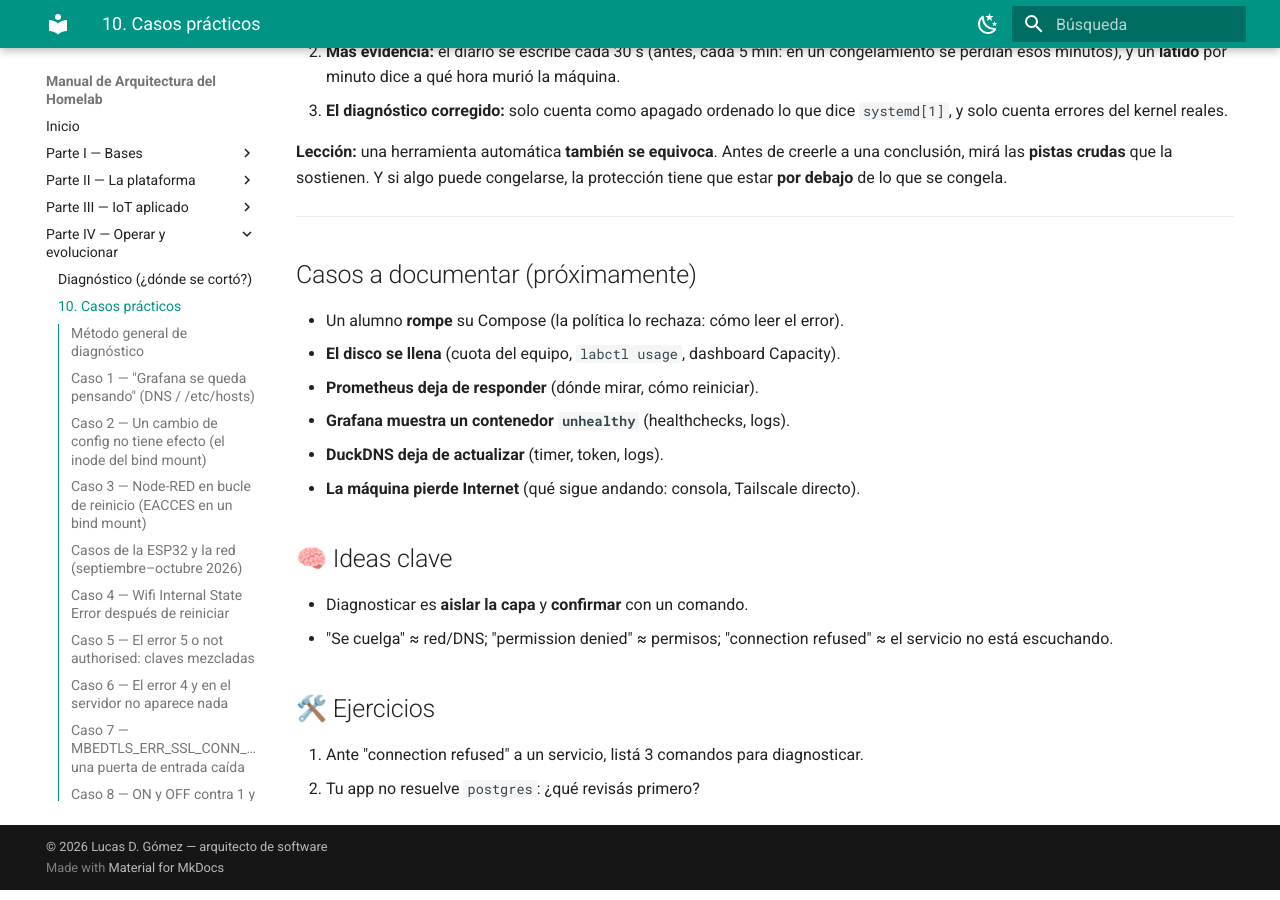
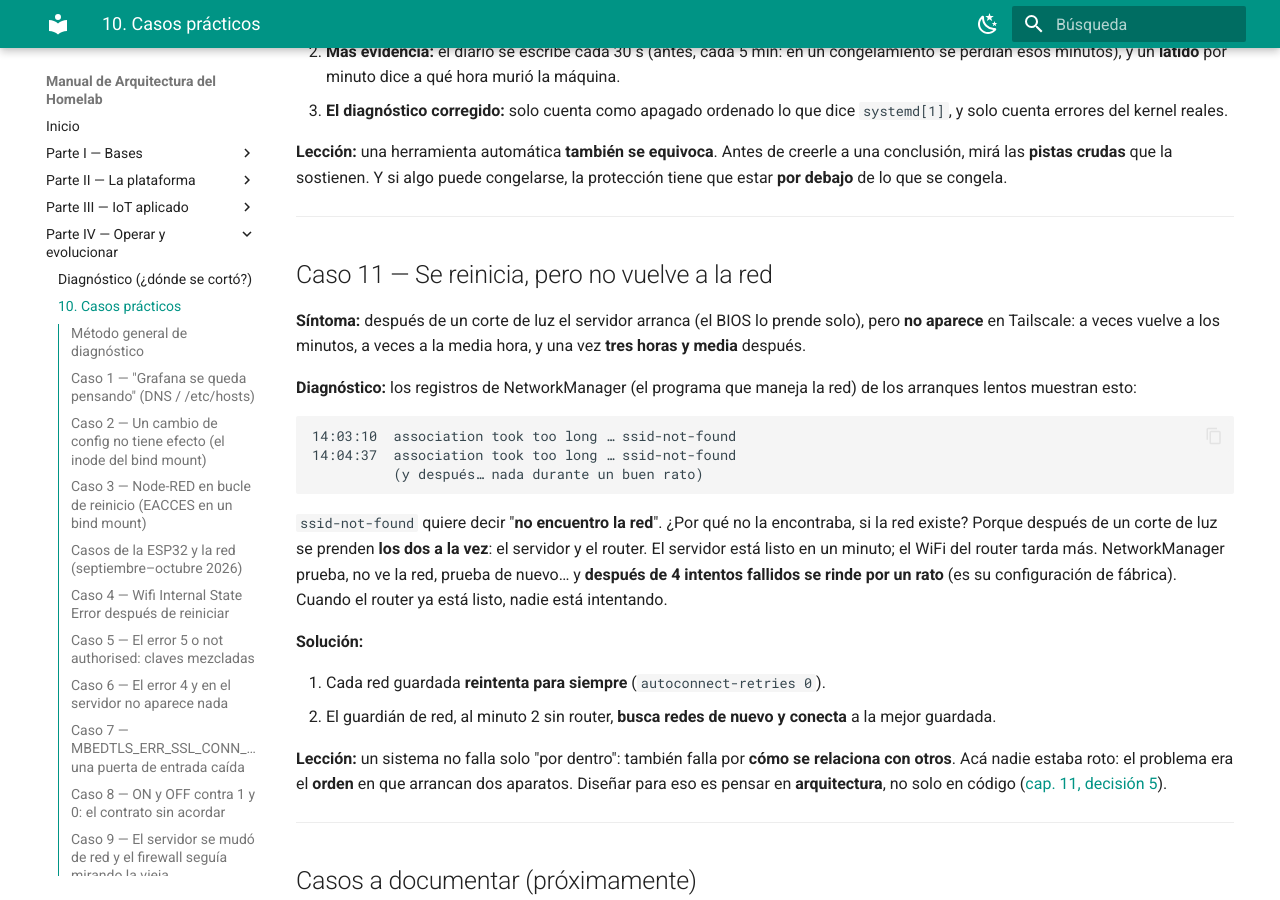
Before and after one commit to resourceldg/homelab, an MkDocs documentation site: the page built from docs/handbook/10-casos-practicos.md, in a window 1280 px wide and 900 px high, scrolled down 5742 px. Built offline with MkDocs 1.6.1 and Material for MkDocs 9.7.7, drawn with Linux system fonts in a browser that asks for light colours; some of the changed text lies outside the part shown.

Commit message:
fix(vigia_red): que vuelva a la red después de un corte, aunque el router tarde
Los registros de 12 arranques muestran por qué "cuando reinicia no reconecta":
tras un corte de luz el servidor arranca antes que el router; NetworkManager
prueba 4 veces, no encuentra la red (ssid-not-found) y se rinde un rato. El
2026-09-23 tardó 37 min en volver; el 2026-09-22, más de 3 horas.

- Cada red WiFi guardada reintenta para siempre (autoconnect-retries 0), por
  perfil: esta versión de NM rechaza la clave como valor global (unknown key).
  agregar-wifi.sh lo fija también en las redes nuevas.
- Paso 1 del guardián al minuto 2: si el WiFi quedó sin conexión, busca redes
  y conecta a la mejor guardada (nmcli device connect), en vez de "reconnect",
  que no sirve sin conexión activa.
- Ahorro de energía del WiFi: el archivo 50-vigia-… NO tenía efecto; Ubuntu trae
  default-wifi-powersave-on.conf, que se lee después y lo pisaba (powersave=3).
  Pasa a zz-vigia-… Verificado con `NetworkManager --print-config` (=2).

También en los registros: 7 de 10 arranques terminaron de golpe (cortes de luz
breves y, al menos dos veces, el botón de encendido apretado). Documentado en
docs/vigia-red.md y como caso 11 del manual.

Pruebas: 8 escenarios (nuevo: conectado pero sin router → reconecta), espera
configurable para que el CI no tarde; ansible-lint production; idempotencia.

Co-Authored-By: Claude Opus 5.5 <noreply@anthropic.com>

````diff
--- a/docs/handbook/10-casos-practicos.md
+++ b/docs/handbook/10-casos-practicos.md
@@ -300,6 +300,41 @@ congelarse, la protección tiene que estar **por debajo** de lo que se congela.
 
 ---
 
+## Caso 11 — Se reinicia, pero no vuelve a la red
+
+**Síntoma:** después de un corte de luz el servidor arranca (el BIOS lo prende
+solo), pero **no aparece** en Tailscale: a veces vuelve a los minutos, a veces a la
+media hora, y una vez **tres horas y media** después.
+
+**Diagnóstico:** los registros de NetworkManager (el programa que maneja la red)
+de los arranques lentos muestran esto:
+
+```
+14:03:10  association took too long … ssid-not-found
+14:04:37  association took too long … ssid-not-found
+          (y después… nada durante un buen rato)
+```
+
+`ssid-not-found` quiere decir "**no encuentro la red**". ¿Por qué no la
+encontraba, si la red existe? Porque después de un corte de luz se prenden **los
+dos a la vez**: el servidor y el router. El servidor está listo en un minuto; el
+WiFi del router tarda más. NetworkManager prueba, no ve la red, prueba de nuevo…
+y **después de 4 intentos fallidos se rinde por un rato** (es su configuración de
+fábrica). Cuando el router ya está listo, nadie está intentando.
+
+**Solución:**
+
+1. Cada red guardada **reintenta para siempre** (`autoconnect-retries 0`).
+2. El guardián de red, al minuto 2 sin router, **busca redes de nuevo y conecta**
+   a la mejor guardada.
+
+**Lección:** un sistema no falla solo "por dentro": también falla por **cómo se
+relaciona con otros**. Acá nadie estaba roto: el problema era el **orden** en que
+arrancan dos aparatos. Diseñar para eso es pensar en **arquitectura**, no solo en
+código ([cap. 11, decisión 5](11-arquitectura-iot.md#decision-5-la-red-falla-disenar-para-reconectar)).
+
+---
+
 ## Casos a documentar (próximamente)
 - Un alumno **rompe** su Compose (la política lo rechaza: cómo leer el error).
 - **El disco se llena** (cuota del equipo, `labctl usage`, dashboard Capacity).
````
Also changed, not shown: other parts of docs/handbook/10-casos-practicos.md (+1 -1 lines), docs/vigia-red.md (+41 -5 lines), 5 other files.
